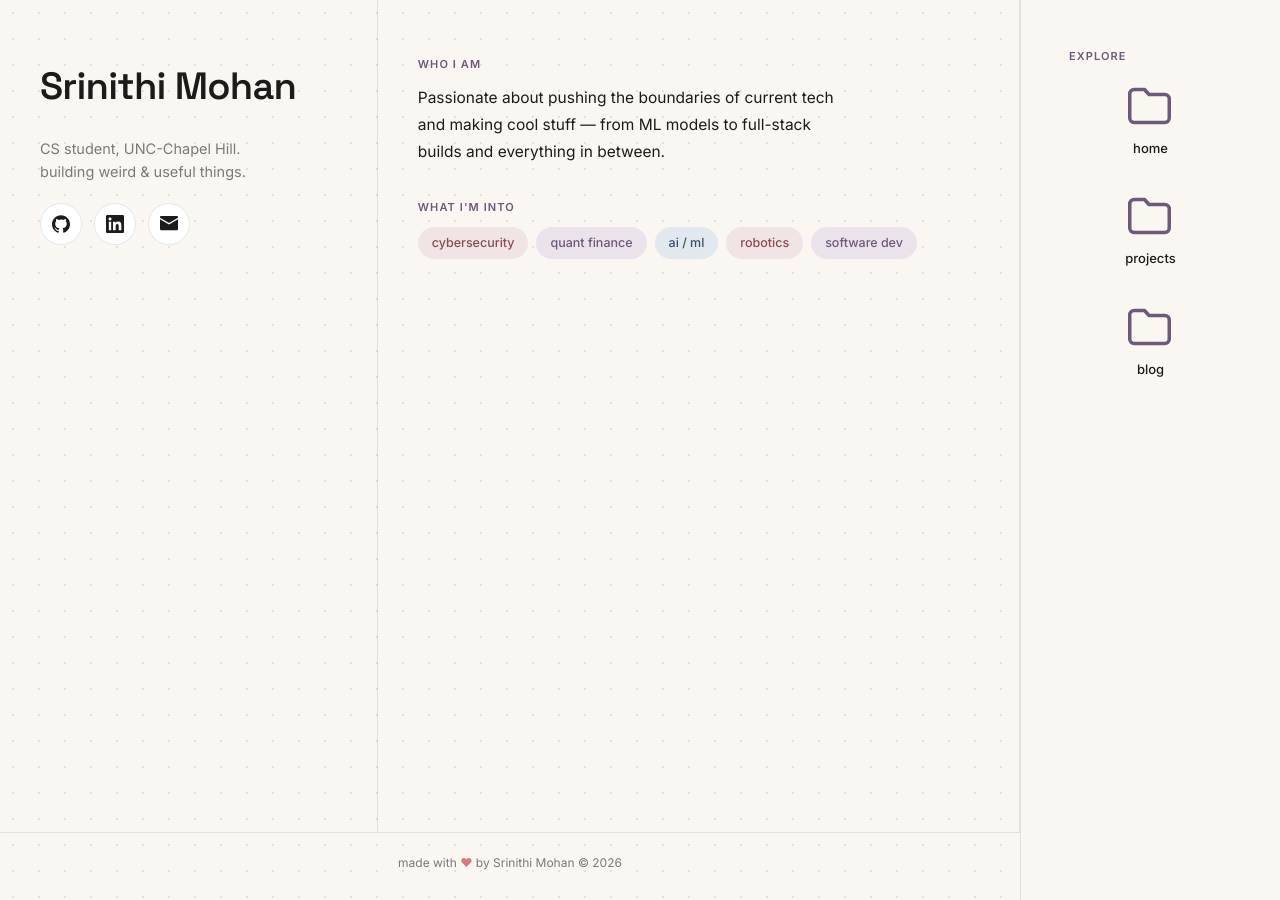
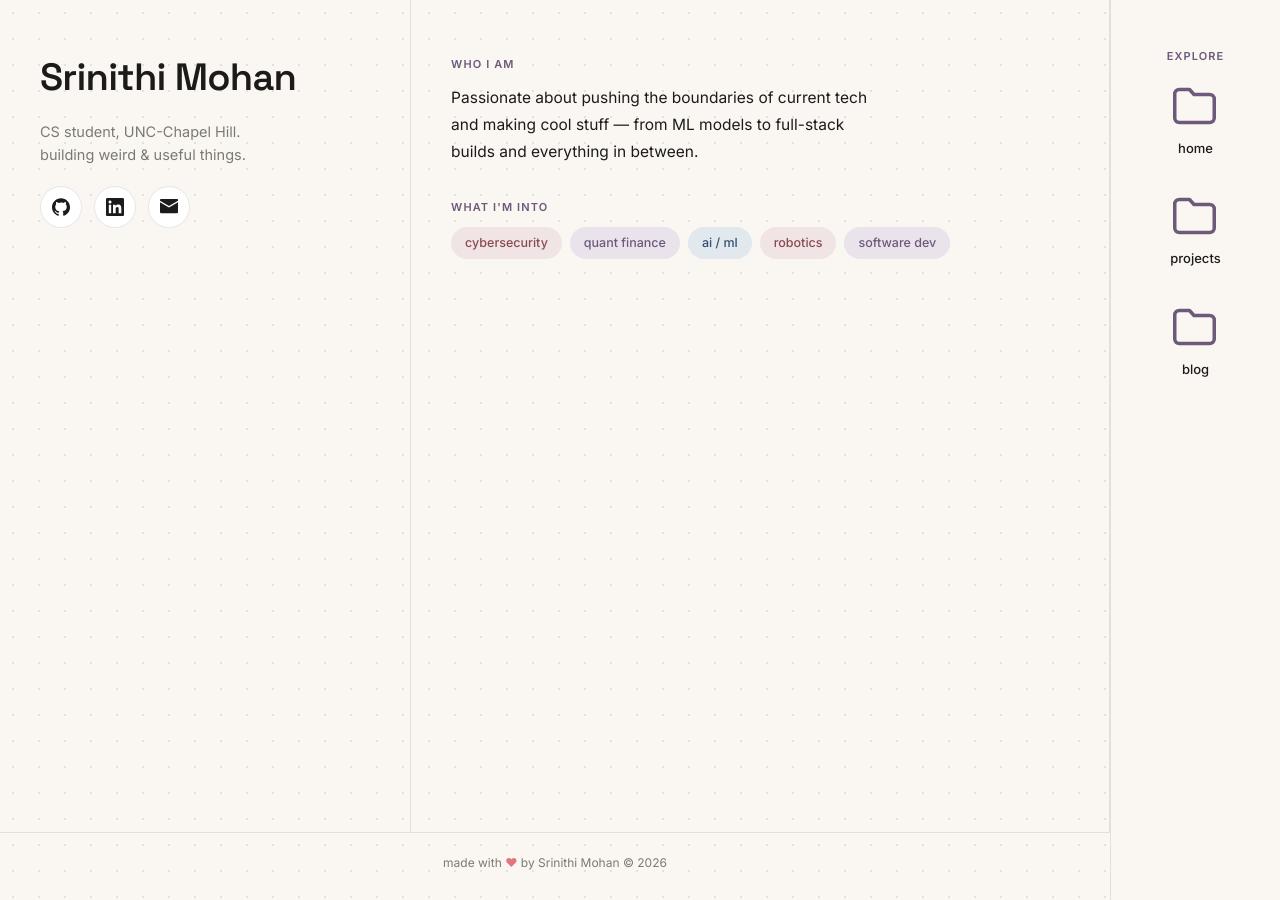
Before and after one commit to srinithimohan/srinithimohan.github.io, a Jekyll site: the page built from index.html, in a window 1280 px wide. Built offline with Jekyll 4.4.1, drawn with Linux system fonts in a browser that asks for light colours.

Commit message:
fixed spacing

```diff
--- a/assets/css/style.scss
+++ b/assets/css/style.scss
@@ -59,7 +59,7 @@ body {
   min-height: 100vh;
   display: flex;
   flex-direction: column;
-  padding-right: 260px;
+  padding-right: 170px;
 }
 
 a {
@@ -104,6 +104,7 @@ img {
   font-family: var(--font-display);
   font-weight: 600;
   font-size: clamp(26px, 3vw, 38px);
+  line-height: 1.15;
   letter-spacing: -0.02em;
   color: var(--ink);
 }
@@ -256,13 +257,17 @@ img {
   position: fixed;
   top: 0;
   right: 0;
-  width: 260px;
+  width: 170px;
   height: 100vh;
-  padding: 48px;
+  padding: 48px 32px;
   border-left: 1px solid var(--line);
   background: var(--bg);
   overflow-y: auto;
   z-index: 5;
+}
+
+.explore-panel .eyebrow {
+  text-align: center;
 }
 
 @media (max-width: 900px) {
```
